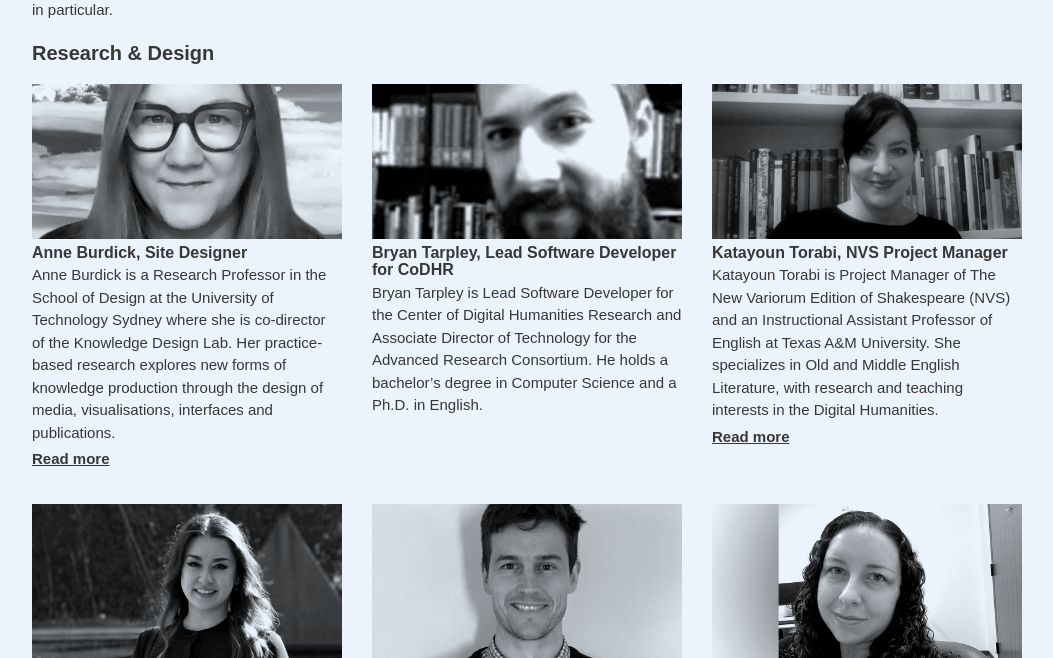
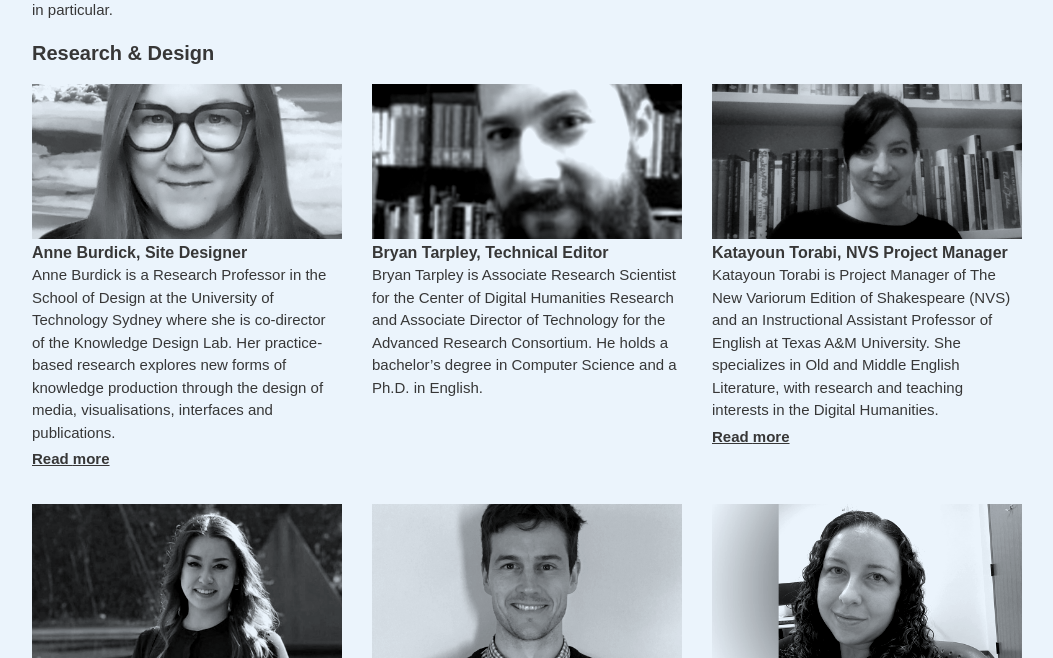
Before and after one commit to newvariorumshakespeare/corpora-plugin, a Django app: template templates/info_contributors.html in a window 1280 px wide. Shown: the part 4819-5477 px from the top of the page, without its empty margins (208-1261 px from the left). Run offline with Django 3.2, Linux system fonts and the light colour scheme; the template is opened without the code that fills it, so the values that code supplies are empty; some web fonts are replaced.

Commit message:
changing bryan's title to technical editor

```diff
--- a/templates/info_contributors.html
+++ b/templates/info_contributors.html
@@ -509,8 +509,8 @@
 
             <li class="contributors--person-tile">
               <img src="{% static 'img/contribs/Bryan_Tarpley.jpg' %}" alt="Bryan Tarpley"/>
-              <h3 class="type-size-0">Bryan Tarpley, Lead Software Developer for CoDHR</h3>
-              <p class="type-size--1">Bryan Tarpley is Lead Software Developer for the Center of Digital Humanities
+              <h3 class="type-size-0">Bryan Tarpley, Technical Editor</h3>
+              <p class="type-size--1">Bryan Tarpley is Associate Research Scientist for the Center of Digital Humanities
                 Research and Associate Director of Technology for the Advanced Research Consortium. He holds a
                 bachelor’s degree in Computer Science and a Ph.D. in English.</p>
             </li>
```
